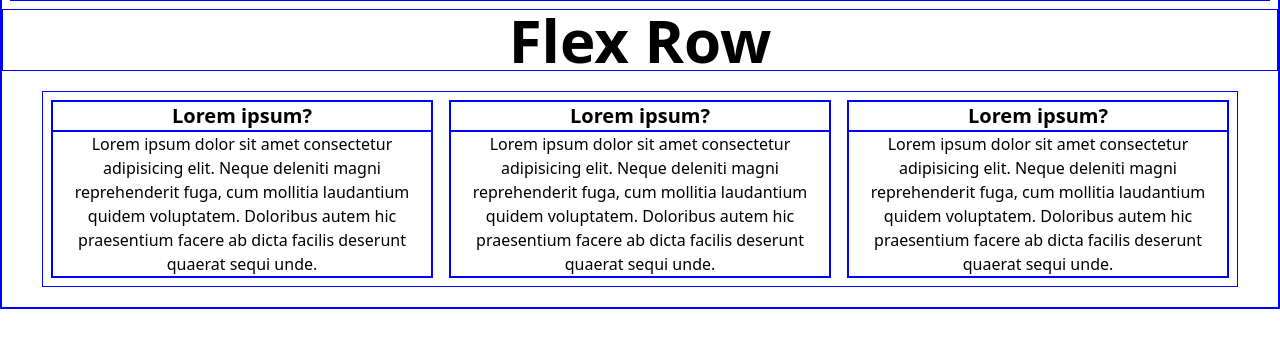
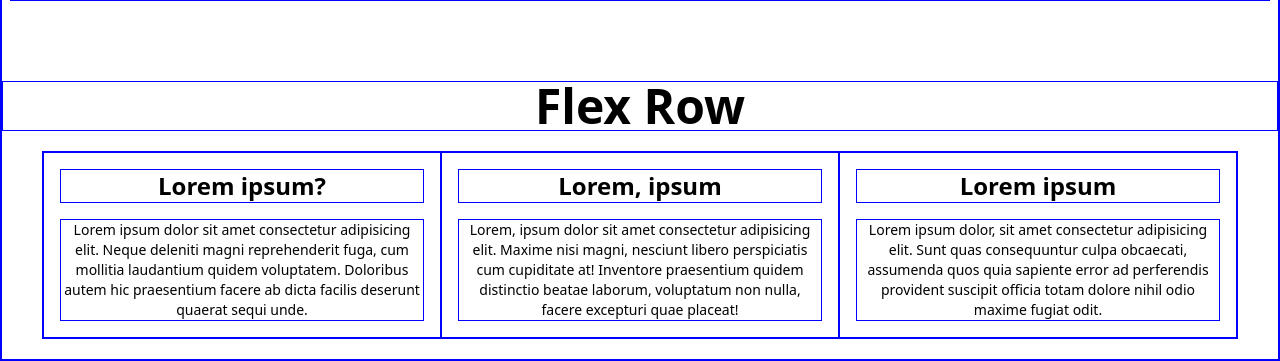
Before and after one commit to galihjuansaputra/belajar-tailwind, a website: page index.html in a window 1280 px wide. Shown: the part 805-1166 px from the top of the page. Before the commit the page ends 1114 px from the top, so only its background shows below. Drawn offline with Linux system fonts and the light colour scheme.

Commit message:
revisi final leyout flex

```diff
--- a/index.html
+++ b/index.html
@@ -80,19 +80,23 @@
     </div>
 
   </section>
-<h2 class="text-center font-black text-5xl sm:text-6xl"> Flex Row</h2>
+
+
+<h2 class="text-center font-black text-5xl mt-20"> Flex Row</h2>
+
+
   <div class="mx-10 my-5 flex flex-col sm:flex-row ">
-    <div class="basis-1/3 mx-2 my-2">
-        <h1 class=" font-black text-xl text-center">Lorem ipsum?</h1>
-        <p class=" text-center">Lorem ipsum dolor sit amet consectetur adipisicing elit. Neque deleniti magni reprehenderit fuga, cum mollitia laudantium quidem voluptatem. Doloribus autem hic praesentium facere ab dicta facilis deserunt quaerat sequi unde.</p>
+    <div class="basis-1/3 p-4">
+        <h1 class=" font-black text-2xl text-center mb-4">Lorem ipsum?</h1>
+        <p class=" text-center text-sm">Lorem ipsum dolor sit amet consectetur adipisicing elit. Neque deleniti magni reprehenderit fuga, cum mollitia laudantium quidem voluptatem. Doloribus autem hic praesentium facere ab dicta facilis deserunt quaerat sequi unde.</p>
     </div>
-    <div class="basis-1/3 mx-2 my-2">
-        <h1 class=" font-black text-xl text-center">Lorem ipsum?</h1>
-        <p class=" text-center">Lorem ipsum dolor sit amet consectetur adipisicing elit. Neque deleniti magni reprehenderit fuga, cum mollitia laudantium quidem voluptatem. Doloribus autem hic praesentium facere ab dicta facilis deserunt quaerat sequi unde.</p>
+    <div class="basis-1/3 p-4">
+        <h1 class=" font-black text-2xl text-center mb-4">Lorem, ipsum</h1>
+        <p class=" text-center text-sm">Lorem, ipsum dolor sit amet consectetur adipisicing elit. Maxime nisi magni, nesciunt libero perspiciatis cum cupiditate at! Inventore praesentium quidem distinctio beatae laborum, voluptatum non nulla, facere excepturi quae placeat!</p>
     </div>
-    <div class="basis-1/3 mx-2 my-2">
-        <h1 class=" font-black text-xl text-center">Lorem ipsum?</h1>
-        <p class=" text-center">Lorem ipsum dolor sit amet consectetur adipisicing elit. Neque deleniti magni reprehenderit fuga, cum mollitia laudantium quidem voluptatem. Doloribus autem hic praesentium facere ab dicta facilis deserunt quaerat sequi unde.</p>
+    <div class="basis-1/3 p-4">
+        <h1 class=" font-black text-2xl text-center mb-4">Lorem ipsum</h1>
+        <p class=" text-center text-sm">Lorem ipsum dolor, sit amet consectetur adipisicing elit. Sunt quas consequuntur culpa obcaecati, assumenda quos quia sapiente error ad perferendis provident suscipit officia totam dolore nihil odio maxime fugiat odit.</p>
     </div>
   </div>
 
```
Also changed, not shown: style.css.
